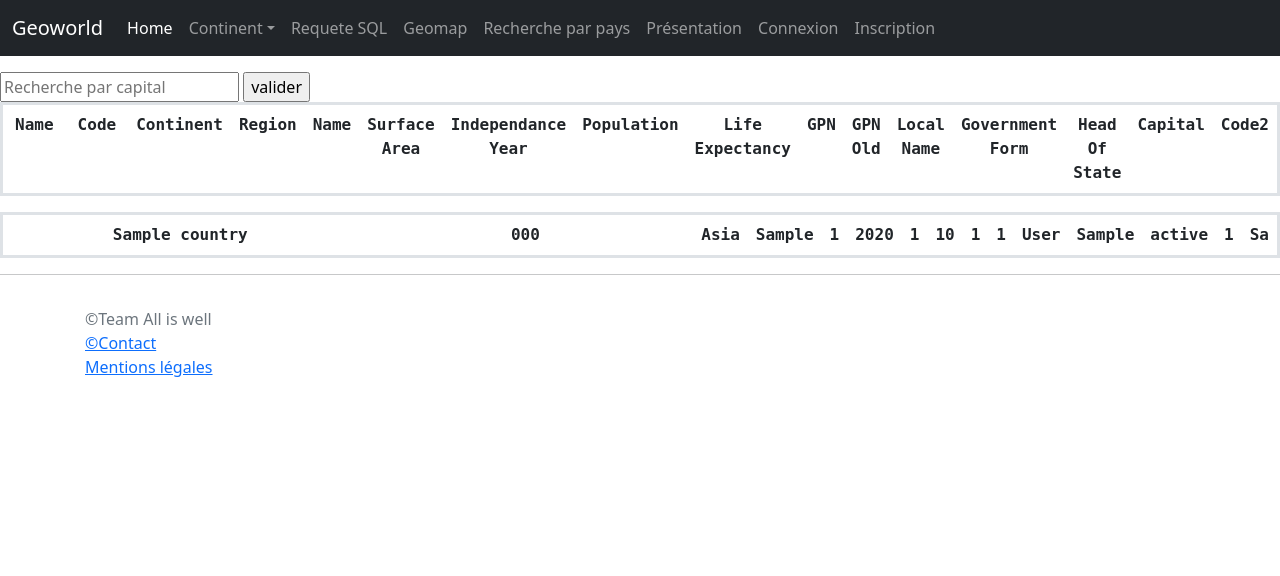
After one commit to devamadushan/GEOWORLD, a PHP site: page /barrederecherche.php in a window 1280 px wide. The commit adds this page. Shown: the top 576 px of the page. Run offline with PHP 8.4, Linux system fonts and the light colour scheme; tables that the repository leaves empty or names only in its code hold one stand-in row (values such as "Sample post"); lists and menus that the app fills with data are empty.

Commit message:
Exploitation de la barre de recherche

```diff
--- /dev/null
+++ b/barrederecherche.php
@@ -0,0 +1,103 @@
+<!DOCTYPE html>
+<html lang="en">
+<head>
+    <meta charset="UTF-8">
+    <meta http-equiv="X-UA-Compatible" content="IE=edge">
+    <meta name="viewport" content="width=device-width, initial-scale=1.0">
+    <link rel="stylesheet" href="style.csS" />
+    <title>Document</title>
+</head>
+<body>
+<?php
+/**
+ * Ce script est composé de fonctions d'exploitation des données
+ * détenues pas le SGBDR MySQL utilisées par la logique de l'application.
+ *
+ * C'est le seul endroit dans l'application où a lieu la communication entre
+ * la logique métier de l'application et les données en base de données, que
+ * ce soit en lecture ou en écriture.
+ *
+ * PHP version 7
+ *
+ * @category  Database_Access_Function
+ * @package   Application
+ * @author    SIO-SLAM <sio@ldv-melun.org>
+ * @copyright 2019-2023 SIO-SLAM
+ * @license   http://opensource.org/licenses/gpl-license.php GNU Public License
+ * @link      https://github.com/sio-melun/geoworld
+ */
+
+/**
+ *  Fonction qui permet dafficher une map via Google
+ * */
+require_once 'header.php';
+require_once 'inc/connect-db.php';
+require_once 'inc/manager-db.php';
+?>
+
+
+<?php
+
+global $pdo;
+      $recherche = $pdo->query('SELECT * FROM country');
+      if(isset($_GET['q']) AND !empty($_GET['q'])) {
+        $q = htmlspecialchars($_GET['q']);
+        $recherche = $pdo->query('SELECT * FROM country WHERE Name LIKE "'.$q.'%" ORDER BY id DESC');
+      }
+?>
+
+      <form method="GET">
+        <input type="search" name="q" placeholder="Recherche par capital" />
+        <input type="submit" value="valider" />
+	  </form>
+
+	<table class="table">
+         <tr>
+           <th>Name</th>
+           <th>Code</th>
+           <th>Continent</th>
+           <th>Region</th>
+           <th>Name</th>
+           <th>Surface Area</th>
+           <th>Independance Year</th>
+           <th>Population</th>
+           <th>Life Expectancy</th>
+           <th>GPN</th>
+           <th>GPN Old</th>
+           <th>Local Name</th>
+           <th>Government Form</th>
+           <th>Head Of State</th>
+           <th>Capital</th>
+           <th>Code2</th>
+           </tr>
+
+      <?php foreach($recherche as $b): ?>
+        <table class="table">
+            <tr>
+        	<th><?php echo $b->Name ?></th>
+            <th><?php echo $b->Code ?></th>
+            <th><?php echo $b->Continent ?></th>
+            <th><?php echo $b->Region?></th>
+            <th><?php echo $b->SurfaceArea ?></th>
+            <th><?php echo $b->IndepYear?></th>
+            <th><?php echo $b->Population ?></th>
+            <th><?php echo $b->LifeExpectancy ?></th>
+            <th><?php echo $b->GNP ?></th>
+            <th><?php echo $b->GNPOld?></th>
+            <th><?php echo $b->LocalName ?></th>
+            <th><?php echo $b->GovernmentForm ?></th>
+            <th><?php echo $b->HeadOfState ?></th>
+            <th><?php echo $b->Capital ?></th>
+            <th><?php echo $b->Code2 ?></th>
+      </tr>
+      </table>
+        <?php endforeach ?>
+
+
+
+      <?php
+      require_once 'javascripts.php';
+      require_once 'footer.php';
+      ?>
+</body>
+</html>
--- a/header.php
+++ b/header.php
@@ -83,6 +83,9 @@
           <a class="nav-link " href="geomap.php">Geomap</a>
         </li>
         <li class="nav-item">
+          <a class="nav-link " href="barrederecherche.php">Recherche par pays</a>
+        </li>
+        <li class="nav-item">
           <a class="nav-link " href="todo-projet.php">
             Présentation
           </a>
@@ -116,11 +119,7 @@
         <?php endif ?>
 
       </ul>
-      <form class="d-flex" role="search">
-        <input class="form-control me-2" type="search"
-        placeholder="Search" aria-label="Search">
-        <button class="btn btn-outline-success" type="submit">Search</button>
-      </form>
+
     </div>
   </div>
 </nav>
--- a/index.php
+++ b/index.php
@@ -25,5 +25,5 @@ if (isset($_SESSION['login']) && isset($_SESSION['role'])) {
 require_once 'javascripts.php';
 require_once 'footer.php';
 ?>
-<script src="..\Projet Geoworld\assets\bootstrap-5.1.3-dist\js\cookiechoices.js"></script>
+<script src="..\Geoworld\assets\bootstrap-5.1.3-dist\js\cookiechoices.js"></script>
 <script>document.addEventListener('DOMContentLoaded', function(event){cookieChoices.showCookieConsentBar('Ce site utilise des cookies pour vous offrir le meilleur service. En poursuivant votre navigation, vous acceptez l’utilisation des cookies.', 'J’accepte', 'En savoir plus', 'mentions.php');});</script>
```
Also changed, not shown: inc/manager-db.php (+20 -0 lines).
